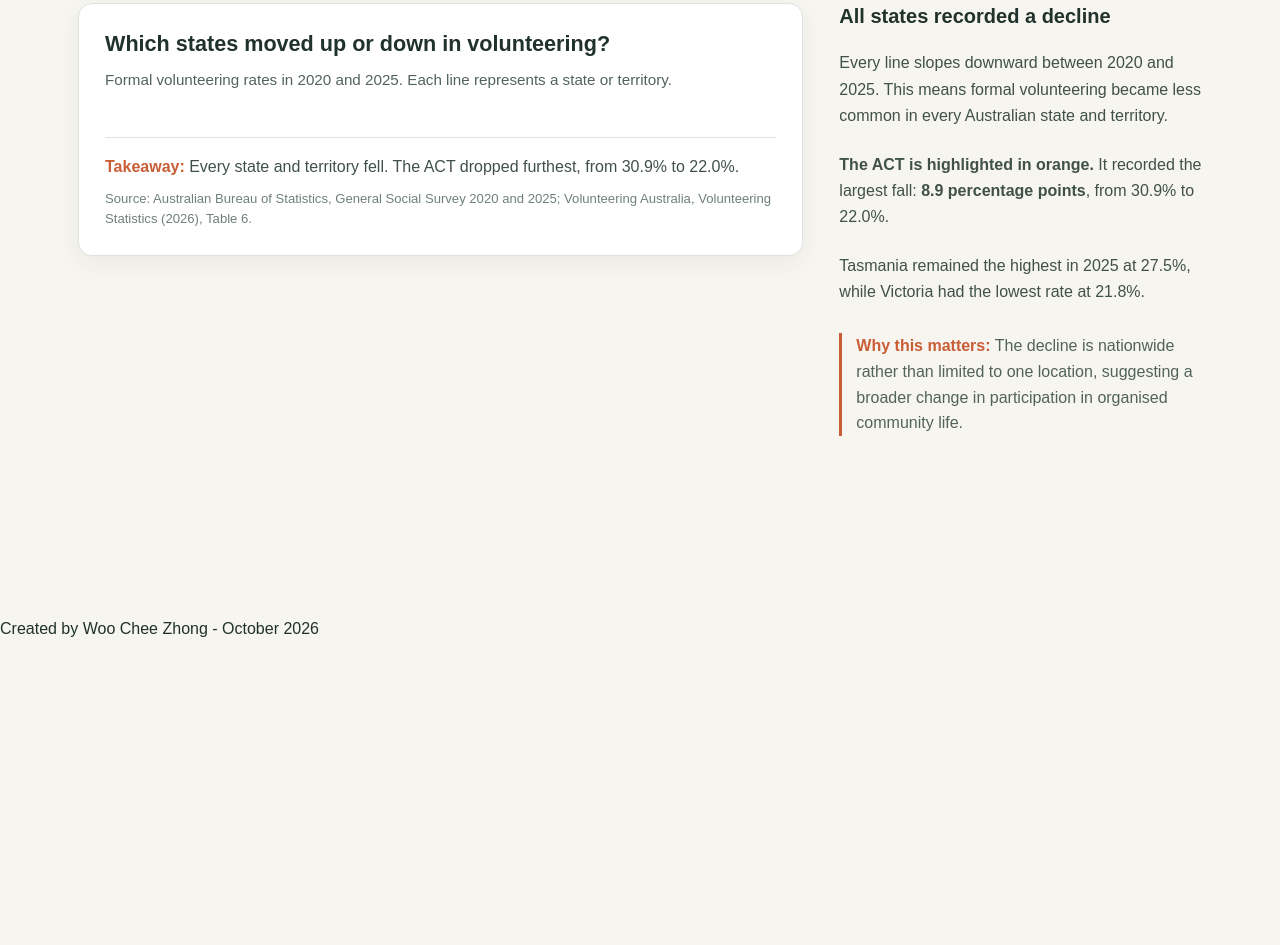
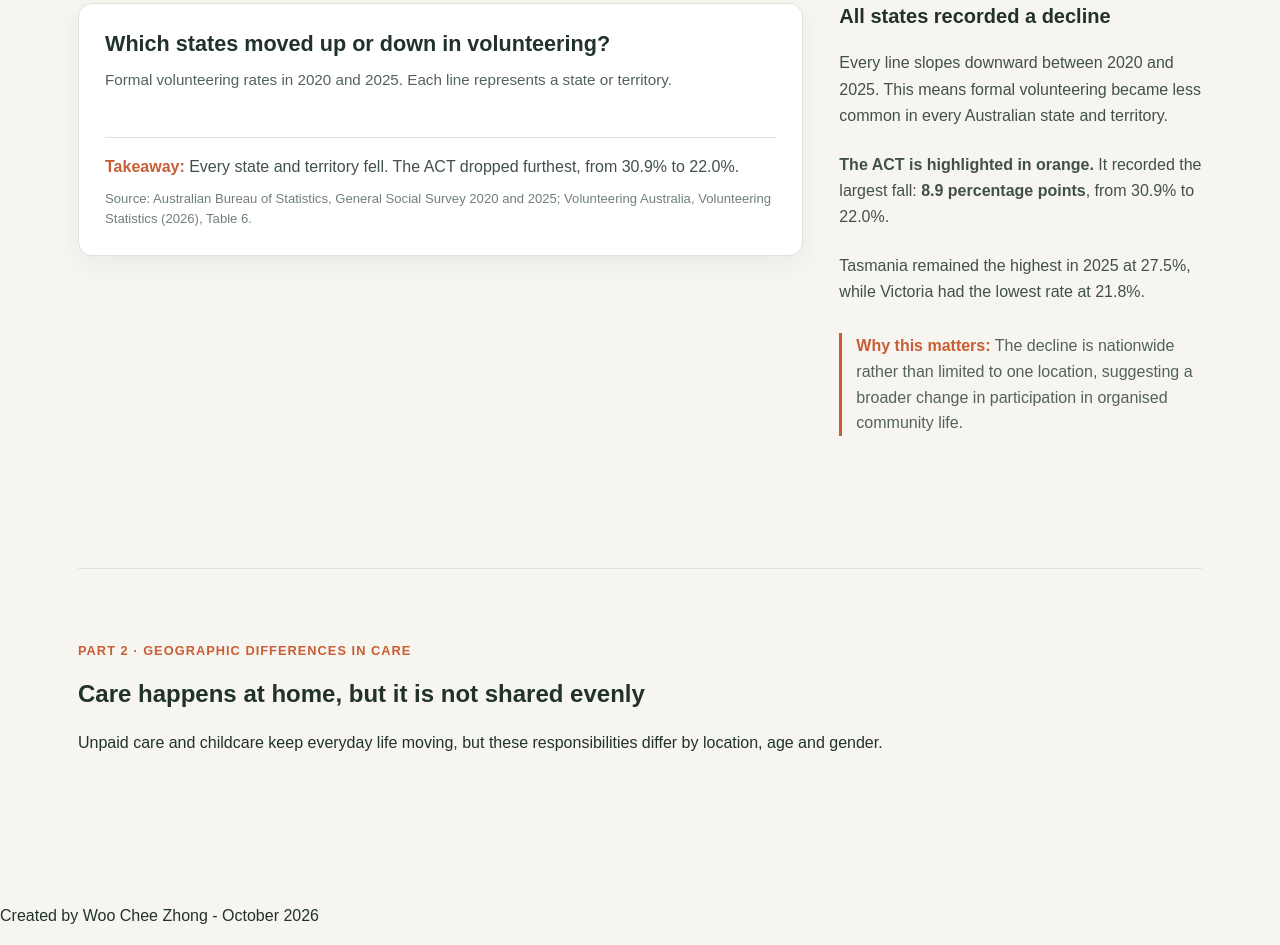
Before and after one commit to WooCheeZhong/Data-Visualisation-2, a plain HTML site: page index.html in a window 1280 px wide. Shown: the part 2666-3611 px from the top of the page. Before the commit the page ends 3323 px from the top, so only its background shows below. Drawn offline with Linux system fonts and the light colour scheme; a script that the page names is missing.

```diff
--- a/index.html
+++ b/index.html
@@ -282,8 +282,20 @@
     </div>
 
   </div>
+    </section>
 
-    </section>
+    <section>
+  <div class="section-intro">
+    <p class="part-label">PART 2 · GEOGRAPHIC DIFFERENCES IN CARE</p>
+
+    <h2>Care happens at home, but it is not shared evenly</h2>
+
+    <p>
+      Unpaid care and childcare keep everyday life moving, but these
+      responsibilities differ by location, age and gender.
+    </p>
+  </div>
+</section>
 
   </main>
 
--- a/js/04-state-change-slopegraph.json
+++ b/js/04-state-change-slopegraph.json
@@ -318,7 +318,7 @@
           {
             "year": "2025",
             "rate": 20.86,
-            "annotation": "ACT: largest fall (-8.9 percentage points)"
+            "annotation": "ACT : largest fall (-8.9 percentage points)"
           }
         ]
       },
```
